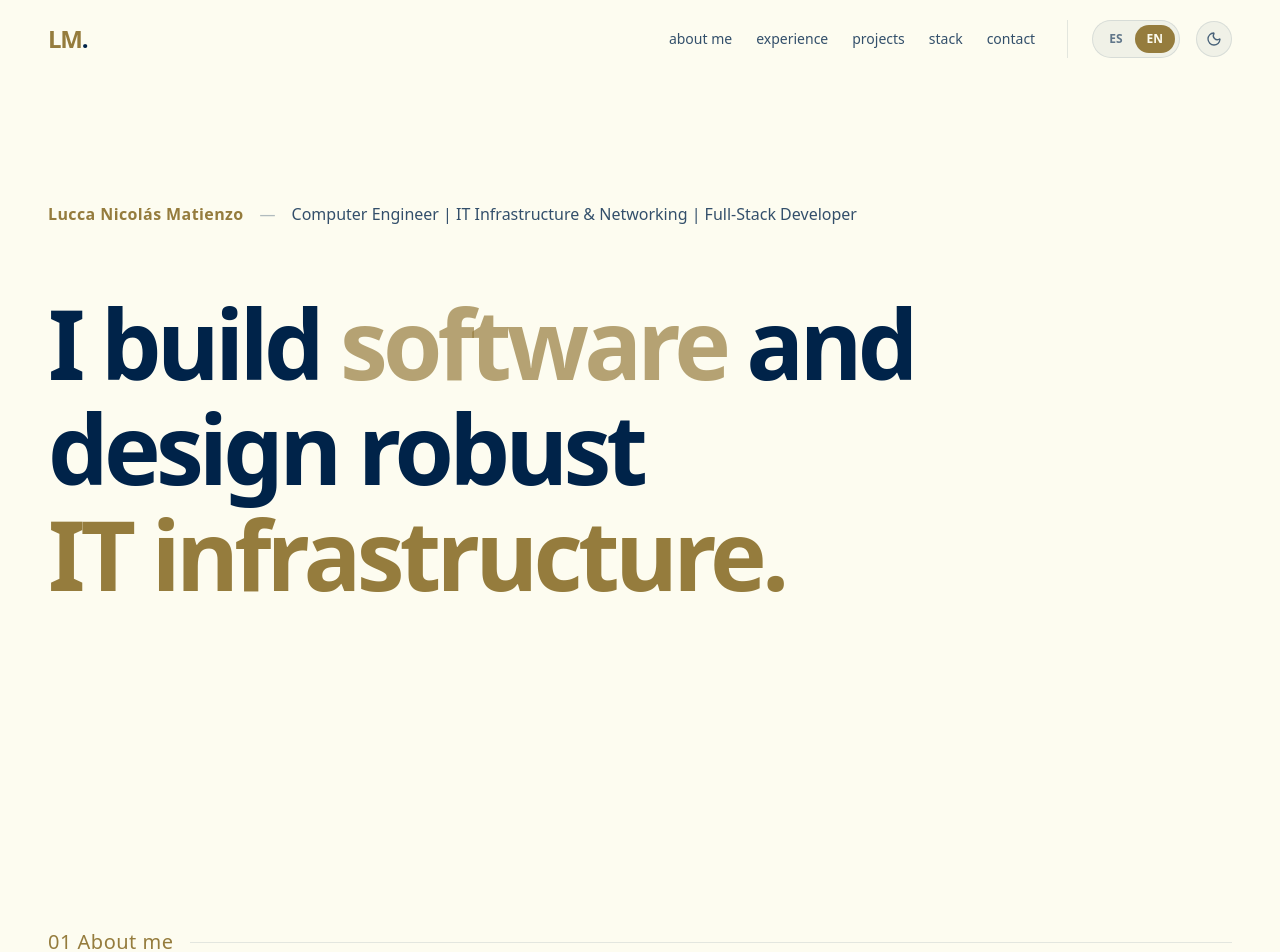
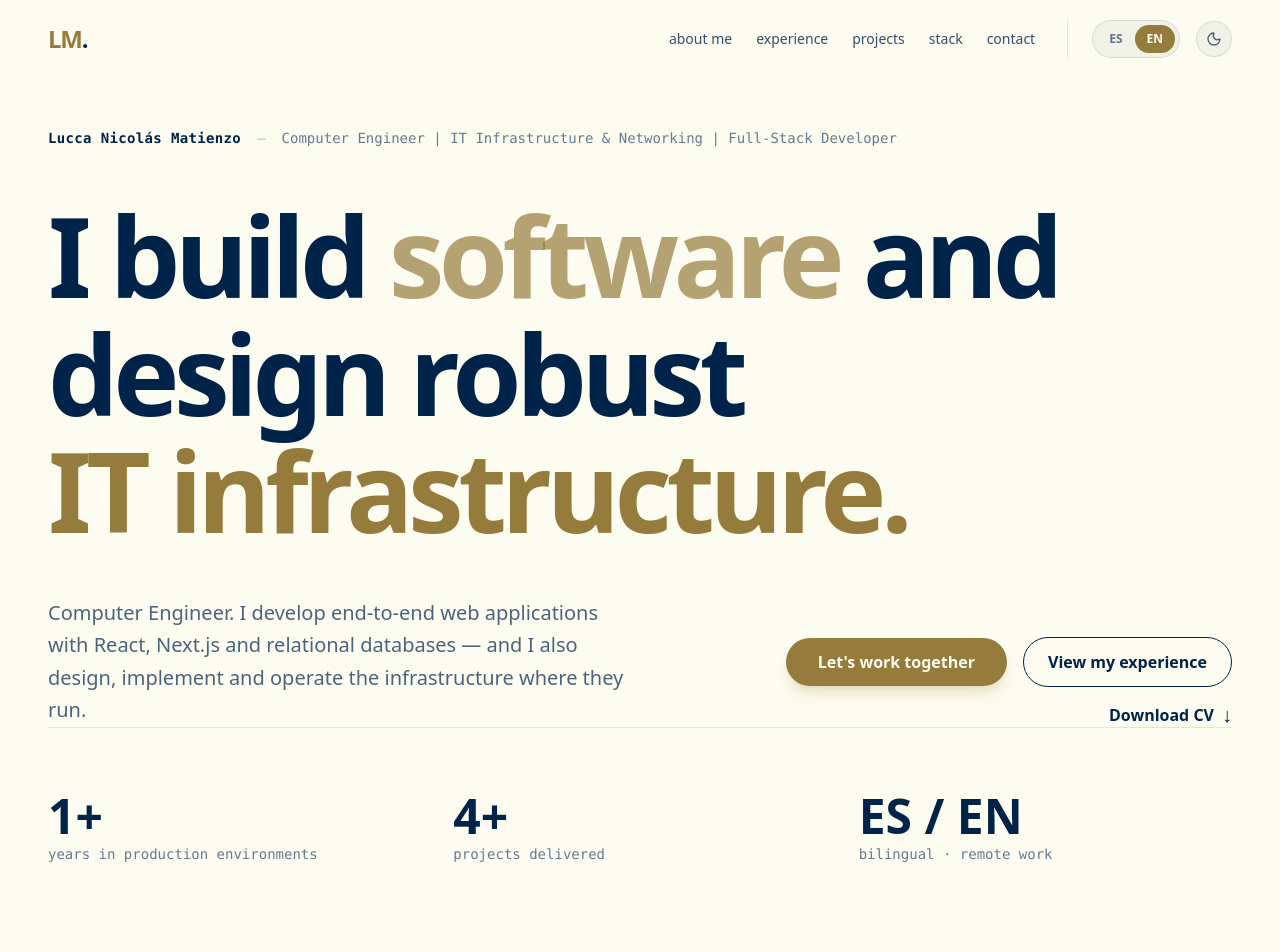
Before and after one commit to LuccaMatienzo/portfolio, a Next.js app: page / in a window 1280 px wide. Shown: the top 952 px of the page. Built offline with nearby package versions, Linux system fonts and the light colour scheme.

Commit message:
feat: reorder sections and redesign hero with stats and buttons

```diff
--- a/src/app/page.tsx
+++ b/src/app/page.tsx
@@ -13,9 +13,9 @@ export default function Home() {
       <Navbar />
       <main className="flex flex-col min-h-screen">
         <Hero />
-        <About />
         <Experience />
         <Projects />
+        <About />
         <Skills />
         <Contact />
       </main>
--- a/src/components/sections/Hero.tsx
+++ b/src/components/sections/Hero.tsx
@@ -7,22 +7,23 @@ export default function Hero() {
   const { t } = useLanguage();
 
   return (
-    <section id="inicio" className="min-h-screen flex flex-col justify-center pt-20 pb-10">
-      <div className="container mx-auto px-6 md:px-12 relative z-10">
+    <section id="inicio" className="min-h-screen flex flex-col justify-center pt-32 pb-20 relative">
+      <div className="container mx-auto px-6 md:px-12 relative z-10 flex flex-col min-h-[80vh]">
 
+        <div className="flex-grow flex flex-col justify-center">
           {/* Name & Short Description row */}
           <motion.div
             initial={{ opacity: 0, y: 20 }}
             animate={{ opacity: 1, y: 0 }}
             transition={{ duration: 0.5 }}
-          className="mb-12 md:mb-16"
+            className="mb-8 md:mb-12"
           >
-          <div className="flex flex-col md:flex-row md:items-center gap-2 md:gap-4 text-sm md:text-base text-foreground/80 font-medium">
-            <h2 className="text-primary font-bold tracking-wide">
+            <div className="flex flex-col md:flex-row md:items-center gap-2 md:gap-4 text-xs md:text-sm text-foreground/80 font-medium font-mono">
+              <h2 className="text-foreground font-bold tracking-wide">
                 {t.hero.titleName}
               </h2>
               <span className="hidden md:inline-block text-foreground/30">—</span>
-            <p>
+              <p className="text-foreground/60">
                 {t.hero.titleRole}
               </p>
             </div>
@@ -33,9 +34,9 @@ export default function Hero() {
             initial={{ opacity: 0, y: 30 }}
             animate={{ opacity: 1, y: 0 }}
             transition={{ duration: 0.7, delay: 0.2 }}
-          className="max-w-5xl"
+            className="max-w-5xl mb-12"
           >
-          <h1 className="text-5xl sm:text-6xl md:text-7xl lg:text-8xl font-black text-foreground tracking-tighter leading-[1.1] mb-8">
+            <h1 className="text-6xl sm:text-7xl md:text-8xl lg:text-[7rem] font-black text-foreground tracking-tighter leading-[1.05]">
               {t.hero.headlinePart1}{" "}
               <span className="text-primary/70">{t.hero.headlinePart2}</span>{" "}
               {t.hero.headlinePart3}{" "}
@@ -45,6 +46,51 @@ export default function Hero() {
             </h1>
           </motion.div>
 
+          {/* Description & Buttons */}
+          <div className="grid grid-cols-1 lg:grid-cols-2 gap-12 lg:gap-8 items-end">
+            <motion.div
+              initial={{ opacity: 0, y: 20 }}
+              animate={{ opacity: 1, y: 0 }}
+              transition={{ duration: 0.7, delay: 0.3 }}
+              className="text-foreground/70 text-lg md:text-xl leading-relaxed max-w-xl"
+            >
+              {t.hero.description}
+            </motion.div>
+
+            <motion.div
+              initial={{ opacity: 0, y: 20 }}
+              animate={{ opacity: 1, y: 0 }}
+              transition={{ duration: 0.7, delay: 0.4 }}
+              className="flex flex-wrap items-center gap-4 lg:justify-end"
+            >
+              <a href="#contacto" className="bg-primary text-background px-8 py-3 rounded-full font-bold hover:bg-primary/90 transition-colors shadow-lg shadow-primary/20">
+                {t.hero.buttons.workTogether}
+              </a>
+              <a href="#experiencia" className="bg-transparent border border-foreground text-foreground px-6 py-3 rounded-full font-semibold hover:bg-foreground hover:text-background transition-colors">
+                {t.hero.buttons.viewExperience}
+              </a>
+              <a href="/cv_lucca_matienzo.pdf" target="_blank" rel="noopener noreferrer" className="flex items-center gap-2 text-foreground font-semibold hover:text-primary transition-colors pl-2">
+                {t.hero.buttons.downloadCV} <span className="text-xl leading-none">↓</span>
+              </a>
+            </motion.div>
+          </div>
+        </div>
+
+        {/* Bottom Stats */}
+        <motion.div
+          initial={{ opacity: 0, y: 20 }}
+          animate={{ opacity: 1, y: 0 }}
+          transition={{ duration: 0.7, delay: 0.5 }}
+          className="grid grid-cols-1 md:grid-cols-3 gap-8 pt-16 mt-auto border-t border-foreground/10"
+        >
+          {t.hero.stats.map((stat, index) => (
+            <div key={index} className="flex flex-col">
+              <span className="text-4xl md:text-5xl font-black text-foreground mb-1">{stat.value}</span>
+              <span className="text-xs md:text-sm font-mono text-foreground/60">{stat.label}</span>
+            </div>
+          ))}
+        </motion.div>
+
       </div>
     </section>
   );
--- a/src/i18n/dictionaries/en.ts
+++ b/src/i18n/dictionaries/en.ts
@@ -15,10 +15,30 @@ export const en: Dictionary = {
     headlinePart2: "software",
     headlinePart3: "and design",
     headlinePart4: "robust",
-    headlinePart5: "IT infrastructure."
+    headlinePart5: "IT infrastructure.",
+    description: "Computer Engineer. I develop end-to-end web applications with React, Next.js and relational databases — and I also design, implement and operate the infrastructure where they run.",
+    buttons: {
+      workTogether: "Let's work together",
+      viewExperience: "View my experience",
+      downloadCV: "Download CV"
+    },
+    stats: [
+      {
+        value: "1+",
+        label: "years in production environments"
+      },
+      {
+        value: "4+",
+        label: "projects delivered"
+      },
+      {
+        value: "ES / EN",
+        label: "bilingual · remote work"
+      }
+    ]
   },
   about: {
-    sectionTitle: "01 About me",
+    sectionTitle: "03 About me",
     badge: "Open to work",
     stats: {
       roleLabel: "Current Role",
@@ -42,7 +62,7 @@ export const en: Dictionary = {
     }
   },
   experience: {
-    sectionTitle: "02 Experience",
+    sectionTitle: "01 Experience",
     sectionSubtitle: "Professional career and roles performed.",
     jobs: [
       {
@@ -66,7 +86,7 @@ export const en: Dictionary = {
     ]
   },
   projects: {
-    sectionTitle: "03 Projects",
+    sectionTitle: "02 Projects",
     sectionSubtitle: "Production projects and software architecture.",
     list: [
       {
--- a/src/i18n/dictionaries/es.ts
+++ b/src/i18n/dictionaries/es.ts
@@ -13,10 +13,30 @@ export const es = {
     headlinePart2: "software",
     headlinePart3: "y diseño",
     headlinePart4: "infraestructura IT",
-    headlinePart5: "robusta."
+    headlinePart5: "robusta.",
+    description: "Ingeniero en Computación. Desarrollo aplicaciones web de punta a punta con React, Next.js y bases de datos relacionales — y también diseño, implemento y opero la infraestructura donde corren.",
+    buttons: {
+      workTogether: "Trabajemos juntos",
+      viewExperience: "Ver mi experiencia",
+      downloadCV: "Descargar CV"
+    },
+    stats: [
+      {
+        value: "1+",
+        label: "años en entornos productivos"
+      },
+      {
+        value: "4+",
+        label: "proyectos entregados"
+      },
+      {
+        value: "ES / EN",
+        label: "bilingüe · trabajo remoto"
+      }
+    ]
   },
   about: {
-    sectionTitle: "01 Sobre mí",
+    sectionTitle: "03 Sobre mí",
     badge: "Abierto a trabajar",
     stats: {
       roleLabel: "Rol Actual",
@@ -40,7 +60,7 @@ export const es = {
     }
   },
   experience: {
-    sectionTitle: "02 Experiencia",
+    sectionTitle: "01 Experiencia",
     sectionSubtitle: "Trayectoria profesional y roles desempeñados.",
     jobs: [
       {
@@ -64,7 +84,7 @@ export const es = {
     ]
   },
   projects: {
-    sectionTitle: "03 Proyectos",
+    sectionTitle: "02 Proyectos",
     sectionSubtitle: "Proyectos en producción y arquitectura de software.",
     list: [
       {
```
Lines whose indentation alone changed are shown as unchanged.
